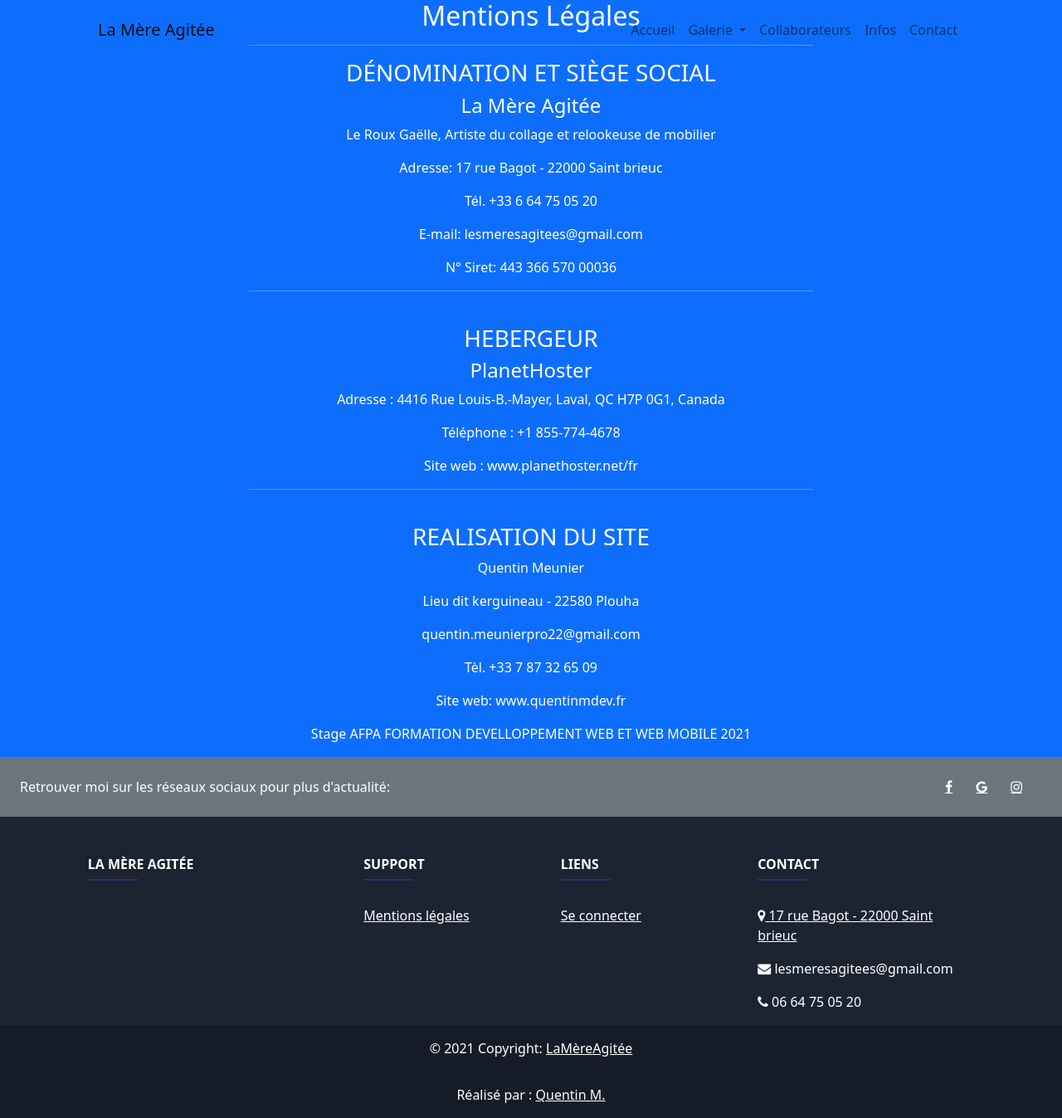
After one commit to quentinM22/Afpa-Stage-LAMEREAGITEE, a Symfony app: template templates/Droit/mentionslegales.html.twig in a window 1280 px wide. The commit adds this page. Shown: the whole page at 83% size. Run offline with Twig, Linux system fonts and the light colour scheme; the template is opened without the code that fills it, so the values that code supplies are empty; some libraries are stand-ins or nearby versions.

```diff
--- a/composer.json
+++ b/composer.json
@@ -25,6 +25,7 @@
         "symfony/flex": "^1.3.1",
         "symfony/form": "5.3.*",
         "symfony/framework-bundle": "5.3.*",
+        "symfony/google-mailer": "5.3.*",
         "symfony/http-client": "5.3.*",
         "symfony/intl": "5.3.*",
         "symfony/mailer": "5.3.*",
--- /dev/null
+++ b/templates/Droit/mentionslegales.html.twig
@@ -0,0 +1,41 @@
+{% extends 'base.html.twig' %}
+{% block title %}LMA | Mentions Légales
+{% endblock %}
+{% block body %}
+
+	<section class="page-section bg-primary" id="about">
+		<div class="container px-4 px-lg-5">
+			<div class="row gx-4 gx-lg-5 justify-content-center">
+				<div class="col-lg-8 text-center text-white">
+					<h2 class="text-white mt-0">Mentions Légales</h2>
+					<hr class="divider divider-light"/>
+					<h3>DÉNOMINATION ET SIÈGE SOCIAL</h3>
+					<h4>La Mère Agitée</h4>
+					<p>Le Roux Gaëlle, Artiste du collage et relookeuse de mobilier</p>
+					<p>Adresse: 17 rue Bagot - 22000 Saint brieuc
+					</p>
+					<p>Tél. +33 6 64 75 05 20</p>
+					<p>E-mail: lesmeresagitees@gmail.com</p>
+					<p>N° Siret: 443 366 570 00036</p>
+					<hr class="divider divider-light"/>
+					<br>
+					<h3>HEBERGEUR</h3>
+					<h4>PlanetHoster</h4>
+					<p>Adresse : 4416 Rue Louis-B.-Mayer, Laval, QC H7P 0G1, Canada</p>
+					<p>Téléphone : +1 855-774-4678</p>
+					<p>Site web : www.planethoster.net/fr</p>
+					<hr class="divider divider-light"/>
+					<br>
+					<H3>REALISATION DU SITE</H3>
+					<p>Quentin Meunier</p>
+					<p>Lieu dit kerguineau - 22580 Plouha</p>
+					<p>quentin.meunierpro22@gmail.com</p>
+					<p>Tèl. +33 7 87 32 65 09</p>
+					<p>Site web: www.quentinmdev.fr</p>
+					<p>Stage AFPA FORMATION DEVELLOPPEMENT WEB ET WEB MOBILE 2021</p>
+					<p></p>
+				</div>
+			</div>
+		</div>
+
+	{% endblock %}
--- a/templates/autre/index.html.twig
+++ b/templates/autre/index.html.twig
@@ -1,6 +1,6 @@
 {% extends 'base.html.twig' %}
 
-{% block title %}LMA | Accessoire et Collaborations
+{% block title %}LMA | Accessoires et Collaborations
 {% endblock %}
 
 {% block body %}
@@ -8,7 +8,7 @@
 		<div class="container px-4 px-lg-5">
 			<div class="row gx-4 gx-lg-5 justify-content-center">
 				<div class="col-lg-8 text-center">
-					<h2 class="text-white mt-0">Accessoire et Collaborations</h2>
+					<h2 class="text-white mt-0">Accessoires et Collaborations</h2>
 					<hr class="divider divider-light"/>
 				</div>
 			</div>
--- a/templates/base/footer.html.twig
+++ b/templates/base/footer.html.twig
@@ -12,11 +12,9 @@
 
 		<!-- Right -->
 		<div>
-			<a href=" https://www.facebook.com/lamereagitee" class="text-white me-4 fa fa-facebook"
-			onclick="window.open(this.href); return false;"></a>
+			<a href=" https://www.facebook.com/lamereagitee" class="text-white me-4 fa fa-facebook" onclick="window.open(this.href); return false;"></a>
 			<a href="{{ path('home') }}" class="text-white me-4 fa fa-google"></a>
-			<a href="https://www.instagram.com/agitee_la_mere_/" class="text-white me-4 fa fa-instagram"
-			onclick="window.open(this.href); return false;"></a>
+			<a href="https://www.instagram.com/agitee_la_mere_/" class="text-white me-4 fa fa-instagram" onclick="window.open(this.href); return false;"></a>
 		</div>
 		<!-- Right -->
 	</section>
@@ -43,22 +41,14 @@
 				<div
 					class="col-md-2 col-lg-2 col-xl-2 mx-auto mb-4">
 					<!-- Links -->
-					<h6 class="text-uppercase fw-bold">Products</h6>
-					<hr
-					class="mb-4 mt-0 d-inline-block mx-auto" style="width: 60px; background-color: #7c4dff; height: 2px"/>
-				{# <p>
-								              <a href="#!" class="text-white">MDBootstrap</a>
+					<h6 class="text-uppercase fw-bold">Support</h6>
+					<hr class="mb-4 mt-0 d-inline-block mx-auto" style="width: 60px; background-color: #7c4dff; height: 2px"/>
+					<p>
+						<a href="{{ path('mentionslegales') }}" class="text-white">Mentions légales</a>
 					</p>
-								            <p>
-								              <a href="#!" class="text-white">MDWordPress</a>
-								            </p>
-								            <p>
-								              <a href="#!" class="text-white">BrandFlow</a>
-								            </p>
-								            <p>
-								              <a href="#!" class="text-white">Bootstrap Angular</a>
-								            </p> #}
+
 				</div>
+
 				<!-- Grid column -->
 
 				<!-- Grid column -->
@@ -99,8 +89,7 @@
 					<!-- Links -->
 					<h6 class="text-uppercase fw-bold">Contact</h6>
 					<hr class="mb-4 mt-0 d-inline-block mx-auto" style="width: 60px; background-color: #7c4dff; height: 2px"/>
-					<a class="text-white" href="https://www.google.fr/maps/place/17+Rue+Bagot,+22000+Saint-Brieuc/@48.5123841,-2.7798839,17z/data=!3m1!4b1!4m5!3m4!1s0x480e1d5bb6da638f:0xb2dd8252c55742be!8m2!3d48.5123841!4d-2.7776952"
-					onclick="window.open(this.href); return false;">
+					<a class="text-white" href="https://www.google.fr/maps/place/17+Rue+Bagot,+22000+Saint-Brieuc/@48.5123841,-2.7798839,17z/data=!3m1!4b1!4m5!3m4!1s0x480e1d5bb6da638f:0xb2dd8252c55742be!8m2!3d48.5123841!4d-2.7776952" onclick="window.open(this.href); return false;">
 						<p>
 							<i class="fa fa-map-marker"></i>
 							17 rue Bagot - 22000 Saint brieuc</p>
@@ -126,11 +115,9 @@
 	</div>
 	<div class="text-center p-3" style="background-color: rgba(0, 0, 0, 0.2)">
 		Réalisé par :
-		<a class="text-white" href="">Quentin M.</a>
+		<a class="text-white" href="http://www.quentinmdev.fr" onclick="window.open(this.href); return false;">Quentin M.</a>
 	</div>
 	<!-- Copyright -->
 </footer>
 <!-- Footer -->
-
-
 <!-- End of .container -->
--- a/templates/base/nav.html.twig
+++ b/templates/base/nav.html.twig
@@ -16,13 +16,13 @@
 
 					<ul class="dropdown-menu" aria-labelledby="navbarDropdown">
 						<li>
-							<a class="dropdown-item" href="{{ path('realisation.index') }}">Mobiliers et Objets Décoratif</a>
+							<a class="dropdown-item" href="{{ path('realisation.index') }}">Mobiliers et Objets Décoratifs</a>
 						</li>
 						<li>
 							<a class="dropdown-item" href="{{ path('collage.index') }}">Collages</a>
 						</li>
 						<li>
-							<a class="dropdown-item" href="{{ path('autre.index') }}">Accessoire et Collaborations</a>
+							<a class="dropdown-item" href="{{ path('autre.index') }}">Accessoires et Collaborations</a>
 						</li>
 					</ul>
 				</li>
--- a/templates/realisation/index.html.twig
+++ b/templates/realisation/index.html.twig
@@ -1,6 +1,6 @@
 {% extends 'base.html.twig' %}
 
-{% block title %}LMA | Mobilier et Objets Décoratif
+{% block title %}LMA | Mobiliers et Objets Décoratifs
 {% endblock %}
 
 {% block body %}
@@ -8,7 +8,7 @@
 		<div class="container px-4 px-lg-5">
 			<div class="row gx-4 gx-lg-5 justify-content-center">
 				<div class="col-lg-8 text-center">
-					<h2 class="text-white mt-0">Mobiliers et Objets Décoratif</h2>
+					<h2 class="text-white mt-0">Mobiliers et Objets Décoratifs</h2>
 					<hr class="divider divider-light"/>
 				</div>
 			</div>
```
Also changed, not shown: src/Controller/Droit/MentionsLgalesController.php (added, +21 -0 lines), templates/home/index.html.twig (+6 -5 lines), templates/infos/index.html.twig (+4 -5 lines), 3 other files. Lines whose indentation alone changed are shown as unchanged.
